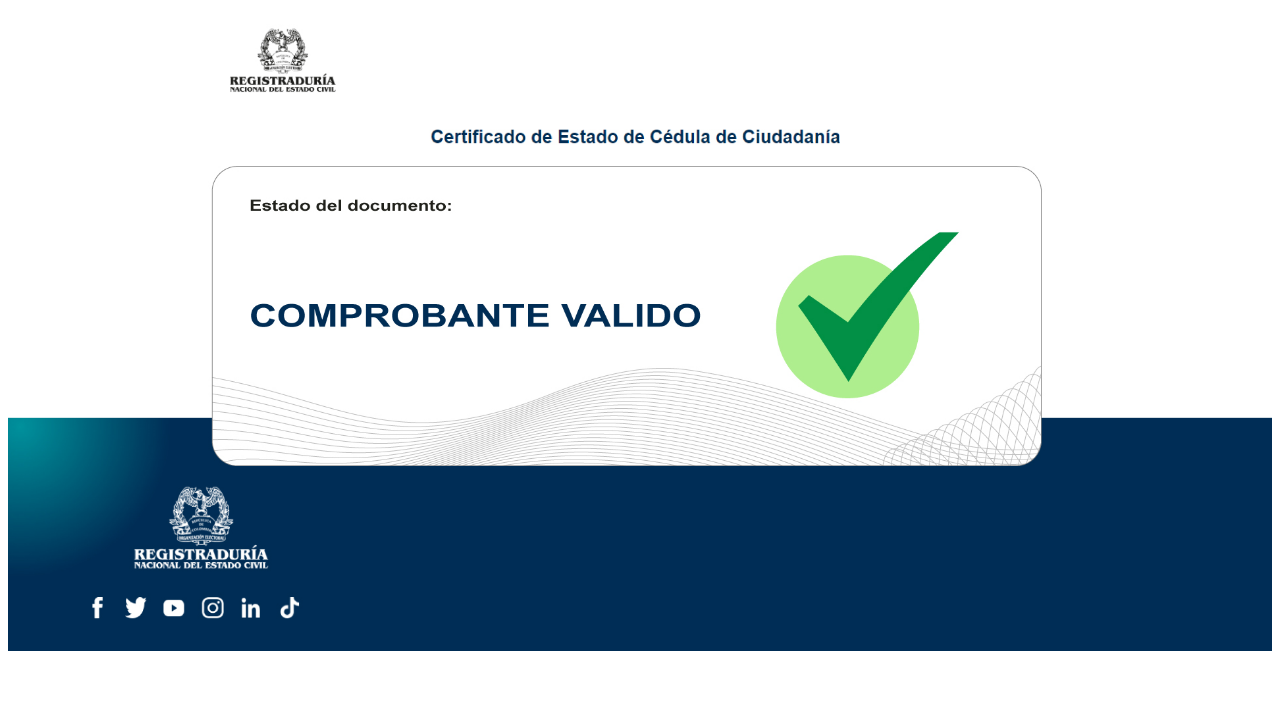
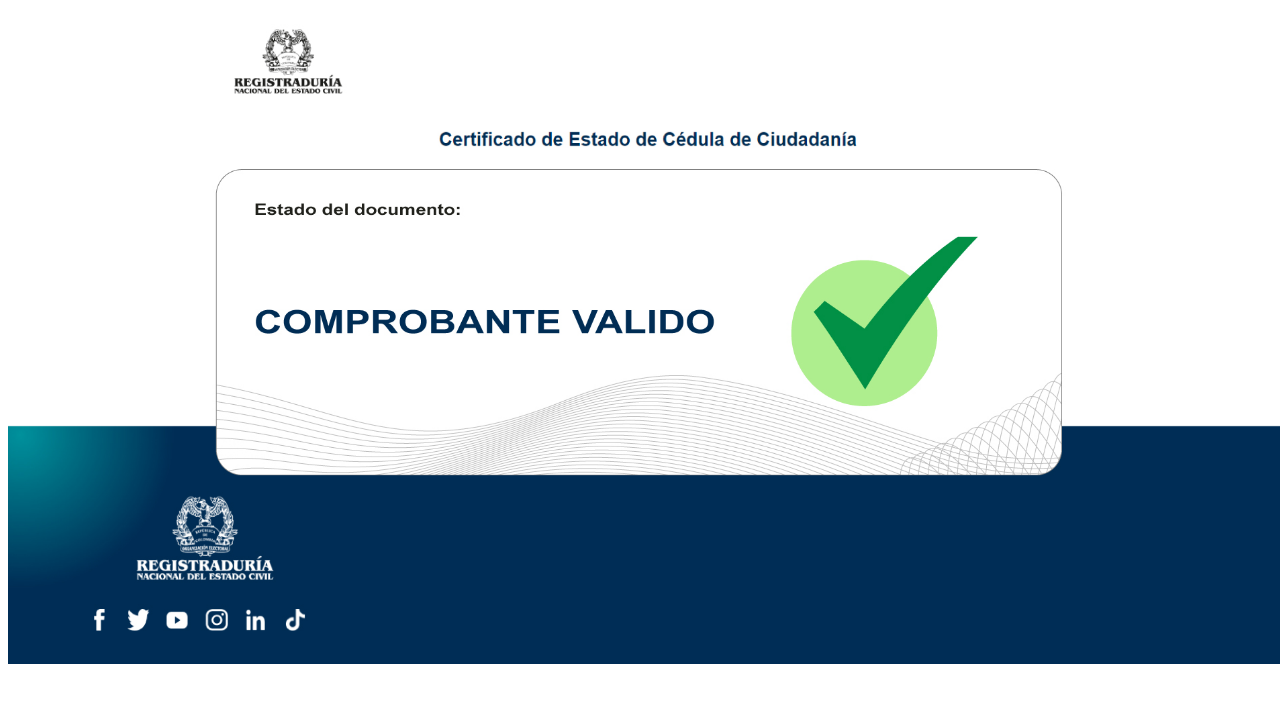
Before and after one commit to RJBAVTT/resgist.cartagena, a plain HTML site: page index.html in a window 1280 px wide. Drawn offline with Linux system fonts and the light colour scheme.

Commit message:
index.html

```diff
--- a/index.html
+++ b/index.html
@@ -9,7 +9,7 @@
 }
 
 img {
-  max-width: 100%;
+  max-width: 102%;
   height: auto;
 }
 </style>
```
